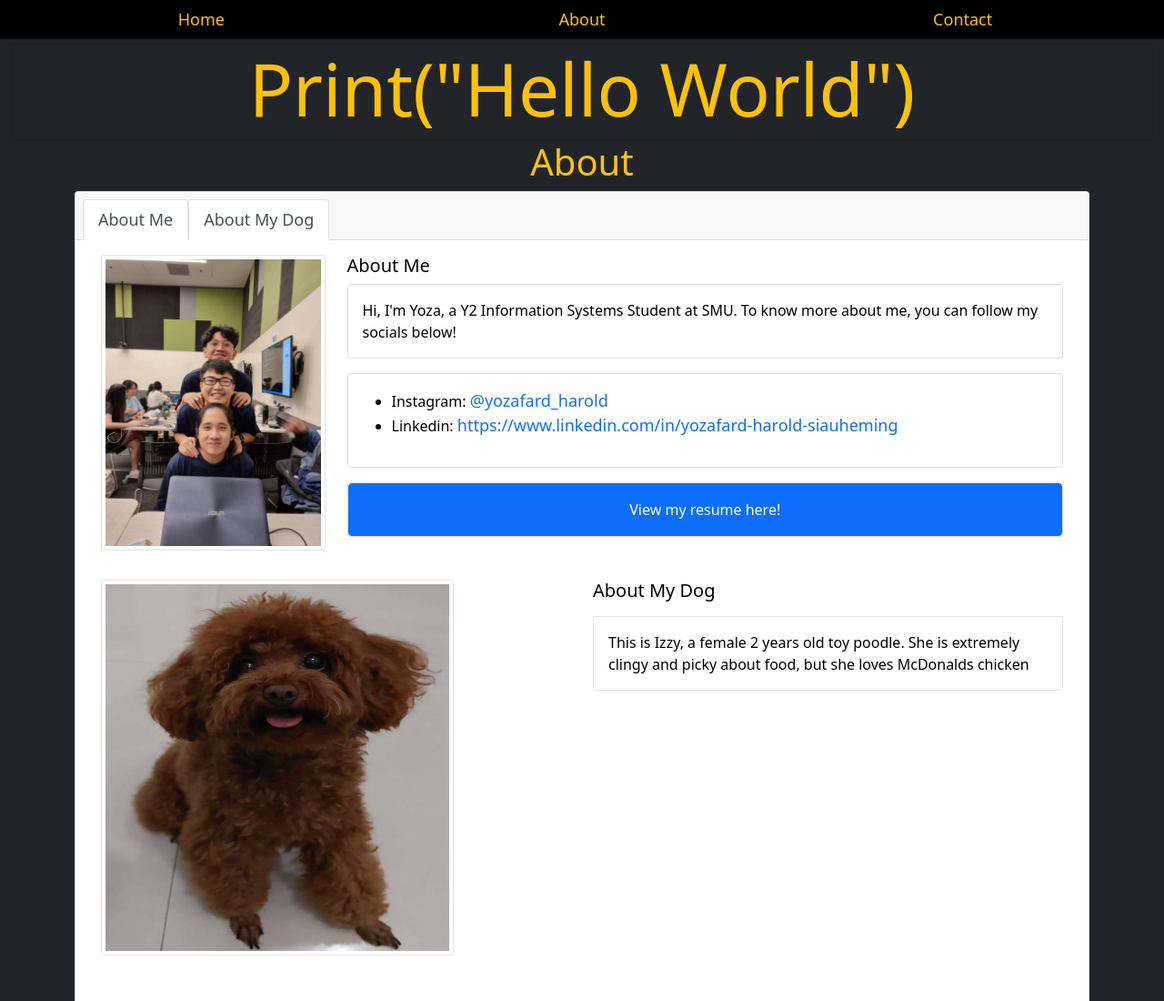
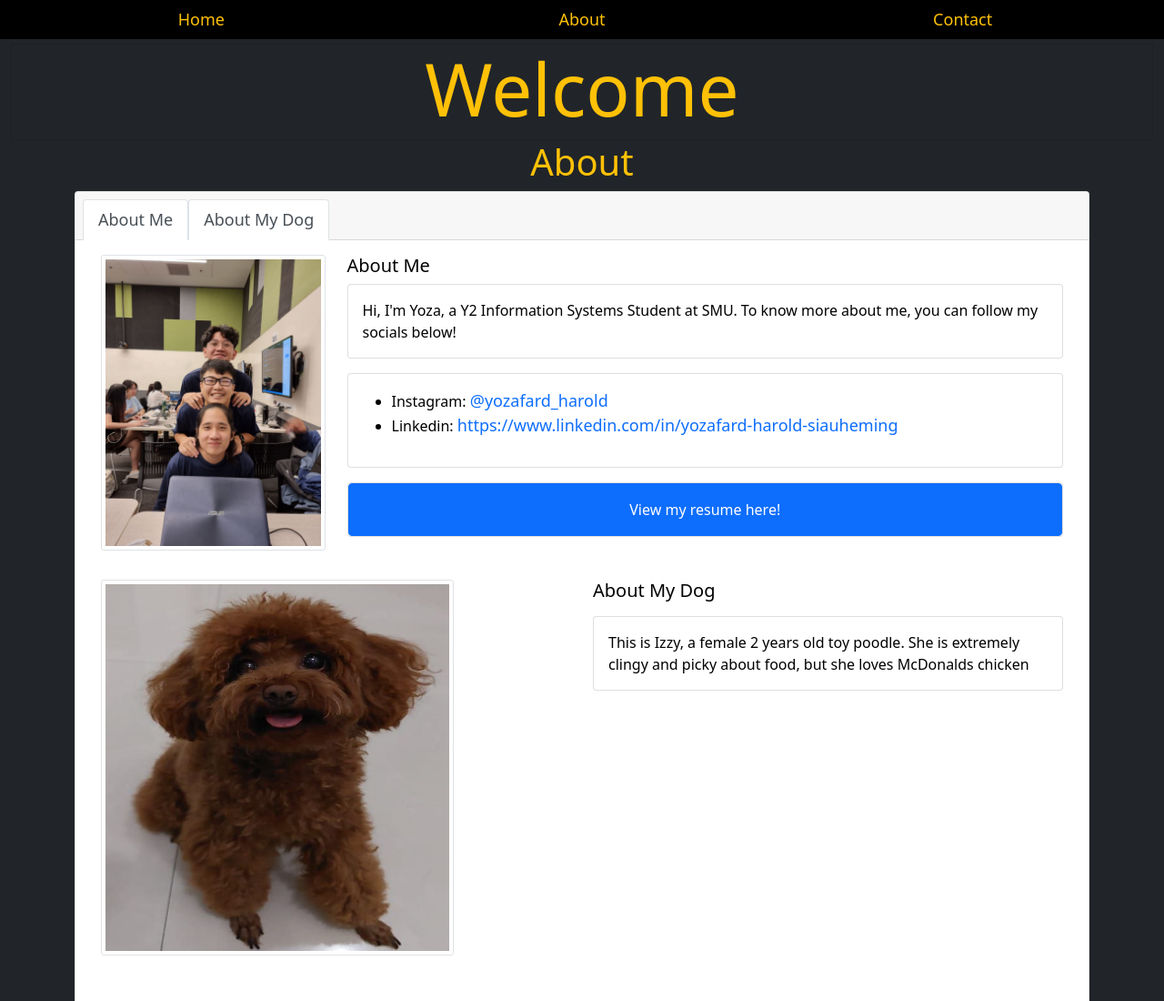
Before and after one commit to yozafard/yzfrdhrld, a plain HTML site: page index.html in a window 1280 px wide. Shown: the top 1100 px of the page at 91% size. Drawn offline with nearby package versions, Linux system fonts and the light colour scheme.

Commit message:
Update index.html

```diff
--- a/index.html
+++ b/index.html
@@ -31,7 +31,7 @@
             <div class="card bg-dark text-center">
                 <!-- <img src="src/orchid1.jpg" class="card-img bg-gradient"> -->
                 <div class="">
-                    <h1 class="display-1 card-title text-warning text-center">Print("Hello World")</h1>
+                    <h1 class="display-1 card-title text-warning text-center">Welcome</h1>
                 </div>
             </div>
         </div>
```
